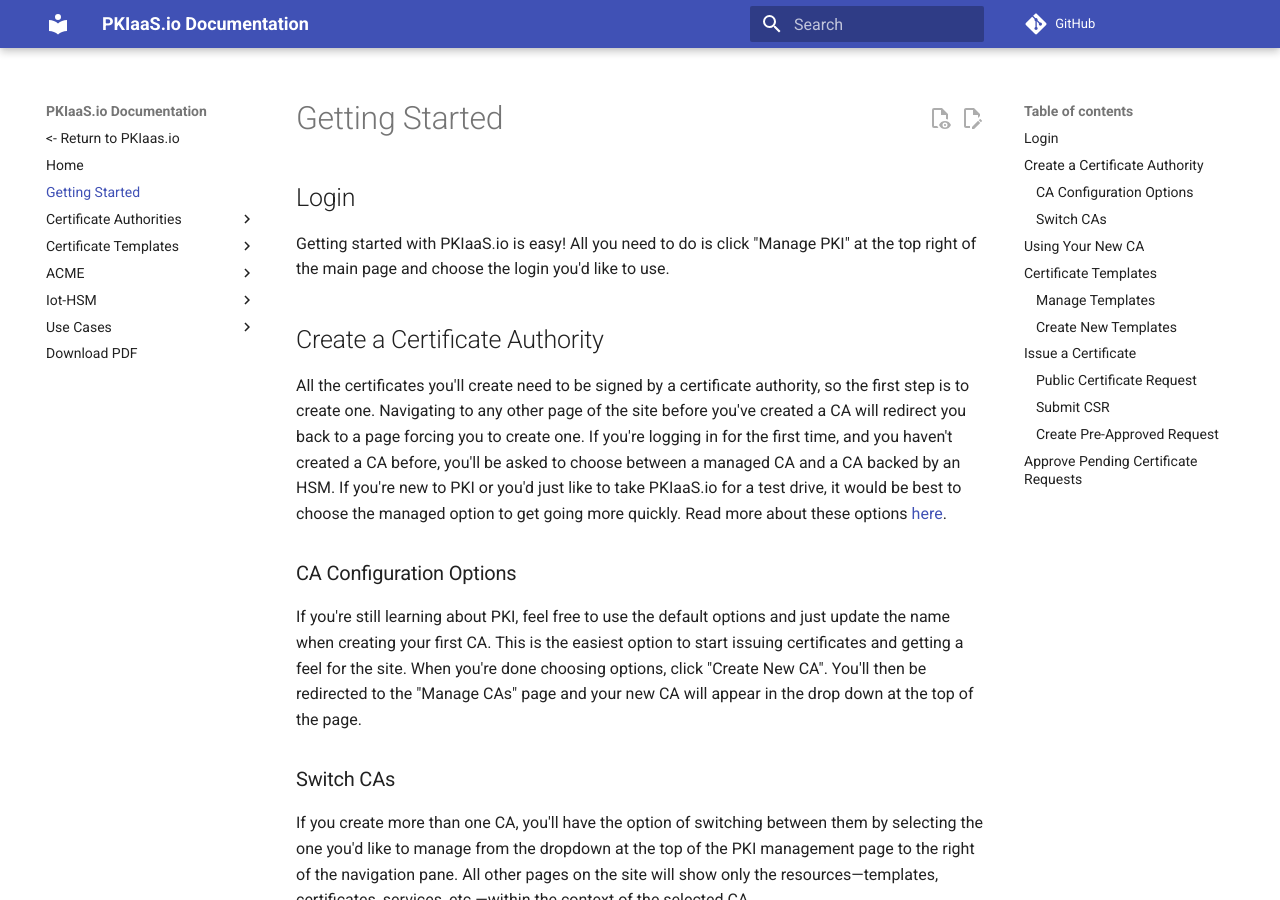
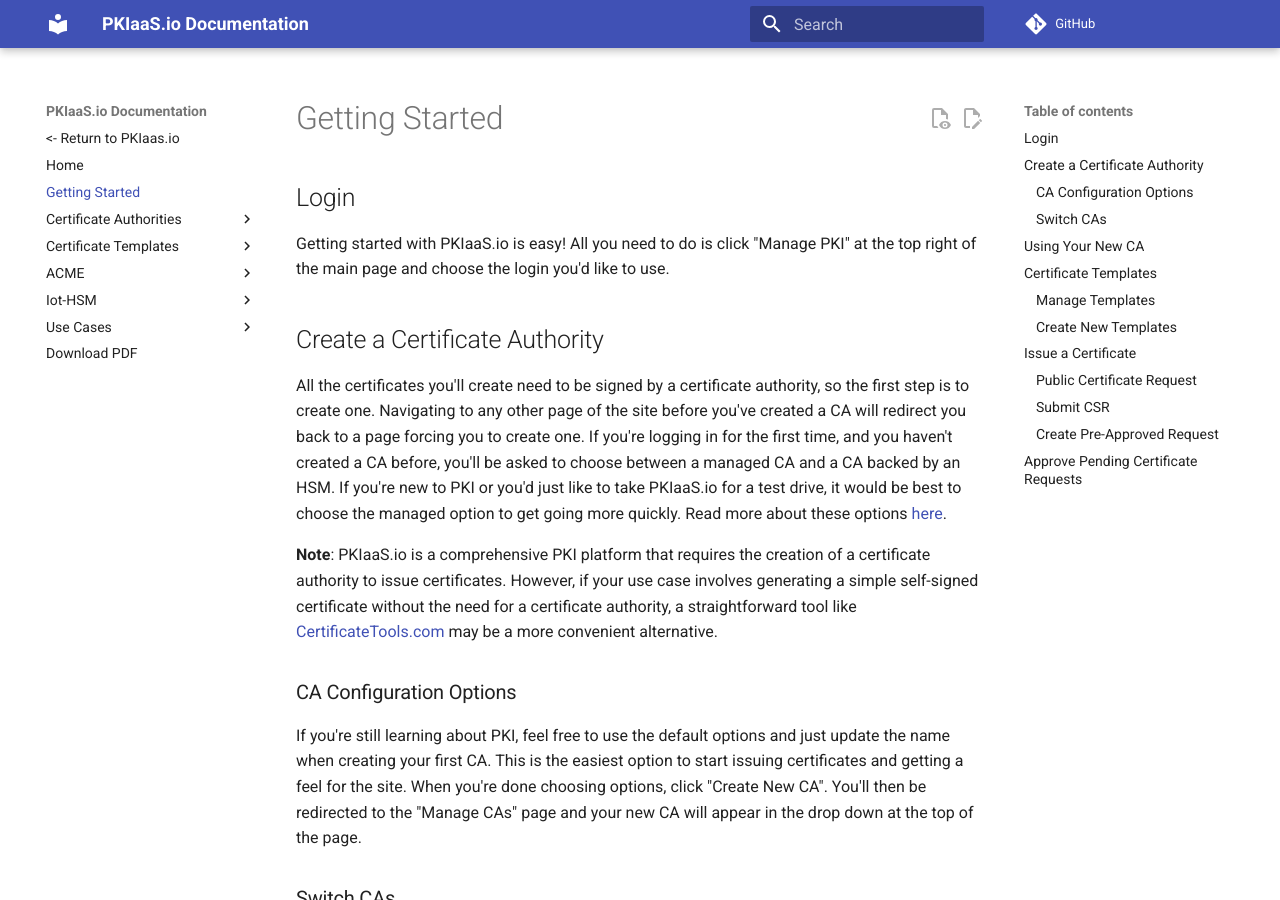
Before and after one commit to lspiehler/pkiaas-docs, an MkDocs documentation site: the page built from docs/getting-started.md, in a window 1280 px wide and 900 px high. Built offline with MkDocs 1.6.1 and Material for MkDocs 9.7.7, drawn with Linux system fonts in a browser that asks for light colours; comment, search, counter and statistics services are not loaded.

Commit message:
add note with a reference to certificatetools.com

```diff
--- a/docs/getting-started.md
+++ b/docs/getting-started.md
@@ -5,6 +5,8 @@
 
 ## Create a Certificate Authority
 All the certificates you'll create need to be signed by a certificate authority, so the first step is to create one. Navigating to any other page of the site before you've created a CA will redirect you back to a page forcing you to create one. If you're logging in for the first time, and you haven't created a CA before, you'll be asked to choose between a managed CA and a CA backed by an HSM. If you're new to PKI or you'd just like to take PKIaaS.io for a test drive, it would be best to choose the managed option to get going more quickly. Read more about these options [here](certificate-authorities/overview.md).
+
+**Note**: PKIaaS.io is a comprehensive PKI platform that requires the creation of a certificate authority to issue certificates. However, if your use case involves generating a simple self-signed certificate without the need for a certificate authority, a straightforward tool like [CertificateTools.com](https://certificatetools.com/) may be a more convenient alternative.
 
 ### CA Configuration Options
 If you're still learning about PKI, feel free to use the default options and just update the name when creating your first CA. This is the easiest option to start issuing certificates and getting a feel for the site. When you're done choosing options, click "Create New CA". You'll then be redirected to the "Manage CAs" page and your new CA will appear in the drop down at the top of the page.
```
